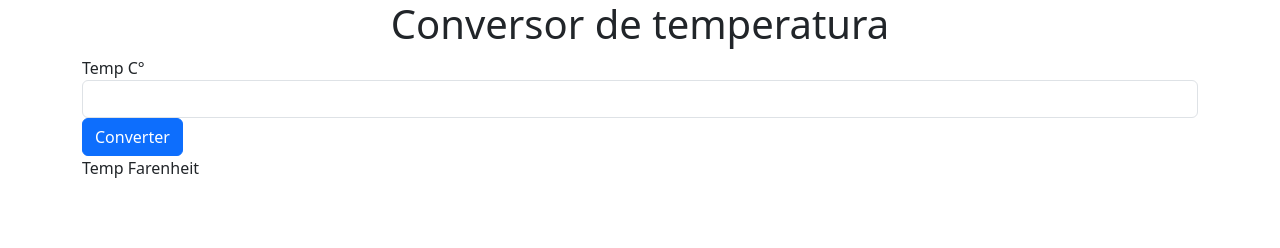
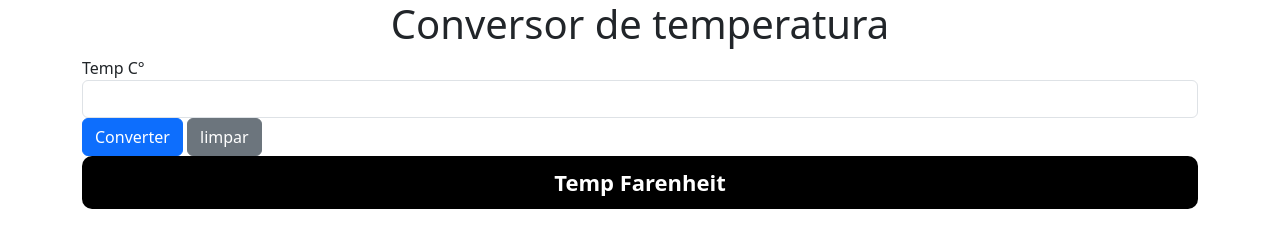
Before and after one commit to cdanielfl/Temp-convert, a plain HTML site: page index.html in a window 1280 px wide. Drawn offline with nearby package versions, Linux system fonts and the light colour scheme.

Commit message:
Adicionando style e botão limpar

```diff
--- a/index.html
+++ b/index.html
@@ -5,6 +5,7 @@
     <meta name="viewport" content="width=device-width, initial-scale=1.0">
     <title>Conversor de temperatura</title>
       <link href="https://cdn.jsdelivr.net/npm/bootstrap@5.3.6/dist/css/bootstrap.min.css" rel="stylesheet" integrity="sha384-4Q6Gf2aSP4eDXB8Miphtr37CMZZQ5oXLH2yaXMJ2w8e2ZtHTl7GptT4jmndRuHDT" crossorigin="anonymous">
+      <link rel="stylesheet" href="style.css">
 </head>
 <body>
      <div class="container">
@@ -18,6 +19,8 @@
 
     <div>
         <button type="button" class="btn btn-primary" onclick="converter()">Converter</button>
+        <button class="btn btn-secondary" onclick="limpar()">limpar</button>
+
     </div>
         <div class='resultado'>
             <span  id="resultado"> Temp Farenheit</span>
--- a/script.js
+++ b/script.js
@@ -9,5 +9,13 @@ function converter() {
     console.log(`Temp C°: ${tempC}`);
     const resultado = converterCtoF(tempC);
 
-    document.getElementById('resultado').innerHTML = resultado
+    document.getElementById('resultado').innerHTML = `${resultado} F°`
 }
+
+
+
+function limpar() {
+    document.getElementById('tempC').value = '';
+    document.getElementById('resultado').innerHTML = '';
+    console.log('Campos limpos');
+}
--- /dev/null
+++ b/style.css
@@ -0,0 +1,11 @@
+.resultado {
+    background-color: black;
+    display: flex;
+    justify-content: center;
+    align-items: center;
+    color: white;
+    font-weight: 600;
+    font-size: 22px;
+    padding: 10px;
+    border-radius: 10px;
+}
```
